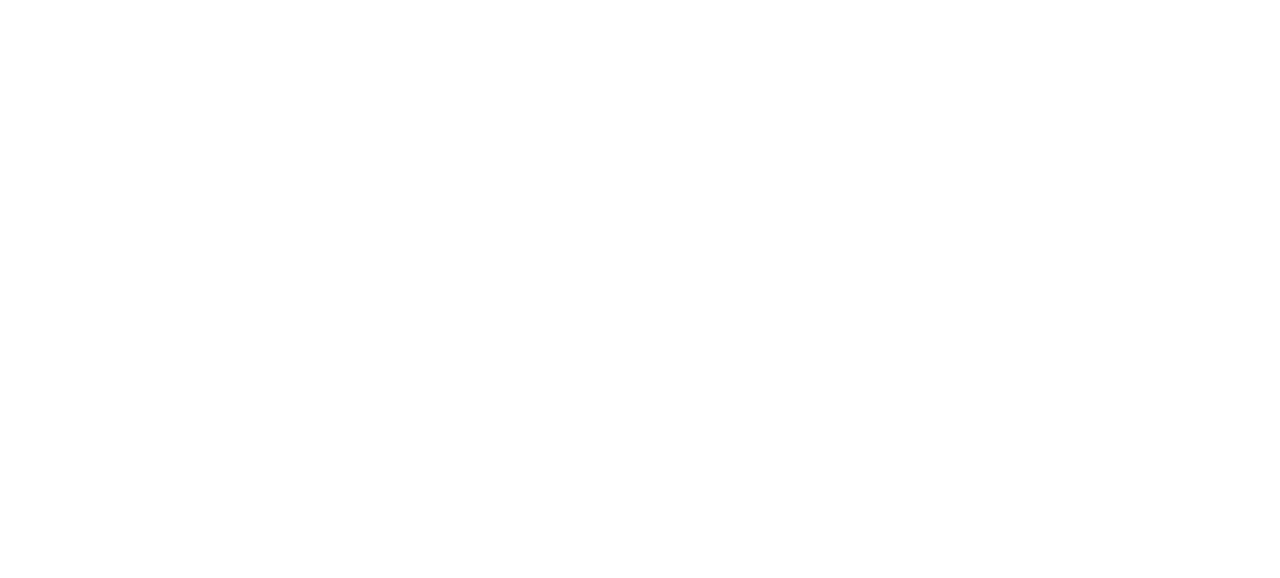
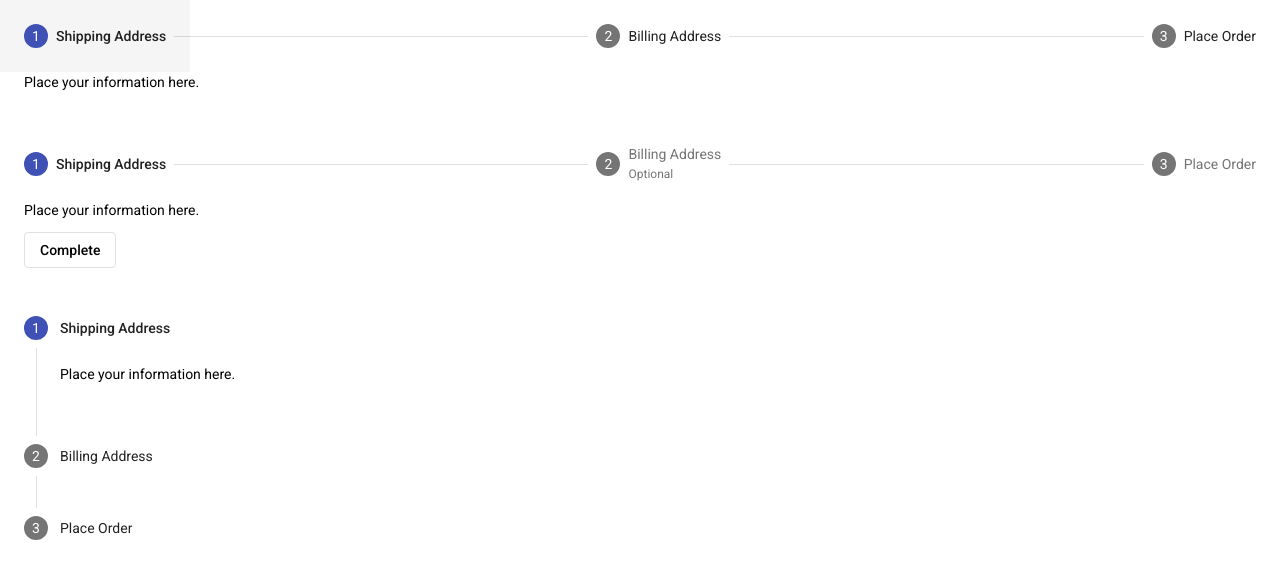
Before and after one commit to PedroFerreiraCJr/angular-material-design, an Angular app: page / in a window 1280 px wide. Shown: the top 578 px of the page. Built offline with nearby package versions, Linux system fonts and the light colour scheme.

Commit message:
component implemented

```diff
--- a/src/app/material/material.module.ts
+++ b/src/app/material/material.module.ts
@@ -1,9 +1,11 @@
 import { NgModule } from '@angular/core';
 
 import { MatStepperModule } from '@angular/material/stepper';
+import { MatButtonModule } from '@angular/material/button';
 
 const material = [
-  MatStepperModule
+  MatStepperModule,
+  MatButtonModule
 ];
 
 @NgModule({
--- a/src/app/stepper/stepper.component.html
+++ b/src/app/stepper/stepper.component.html
@@ -0,0 +1,44 @@
+<!-- horizontal non sequential stepper -->
+<mat-horizontal-stepper>
+    <mat-step label="Shipping Address">
+        <p>Place your information here.</p>
+    </mat-step>
+    <mat-step label="Billing Address">
+        <p>Place your information here.</p>
+        <button mat-button matStepperPrevious>Previous</button>
+        <button mat-button matStepperNext>Next</button>
+    </mat-step>
+    <mat-step label="Place Order">
+        <p>Order Details.</p>
+    </mat-step>
+</mat-horizontal-stepper>
+
+<!-- horizontal sequential stepper -->
+<mat-horizontal-stepper linear>
+    <mat-step label="Shipping Address" [completed]="statusStep1">
+        <p>Place your information here.</p>
+        <button mat-stroked-button (click)="completeStep1()">Complete</button>
+    </mat-step>
+    <mat-step label="Billing Address" [completed]="statusStep2" optional>
+        <p>Place your information here.</p>
+        <button mat-stroked-button (click)="completeStep2()">Complete</button>
+    </mat-step>
+    <mat-step label="Place Order" completed="false">
+        <p>Order Details.</p>
+    </mat-step>
+</mat-horizontal-stepper>
+
+<!-- vertical non sequential stepper -->
+<mat-vertical-stepper>
+    <mat-step label="Shipping Address">
+        <p>Place your information here.</p>
+    </mat-step>
+    <mat-step label="Billing Address">
+        <p>Place your information here.</p>
+        <button mat-button matStepperPrevious>Previous</button>
+        <button mat-button matStepperNext>Next</button>
+    </mat-step>
+    <mat-step label="Place Order">
+        <p>Order Details.</p>
+    </mat-step>
+</mat-vertical-stepper>
--- a/src/app/stepper/stepper.component.ts
+++ b/src/app/stepper/stepper.component.ts
@@ -7,9 +7,20 @@
 })
 export class StepperComponent implements OnInit {
 
+  statusStep1: boolean = false
+  statusStep2: boolean = false
+
   constructor() { }
 
   ngOnInit(): void {
   }
 
+  completeStep1(): void {
+    this.statusStep1 = true
+  }
+
+  completeStep2(): void {
+    this.statusStep2 = true
+  }
+
 }
```
